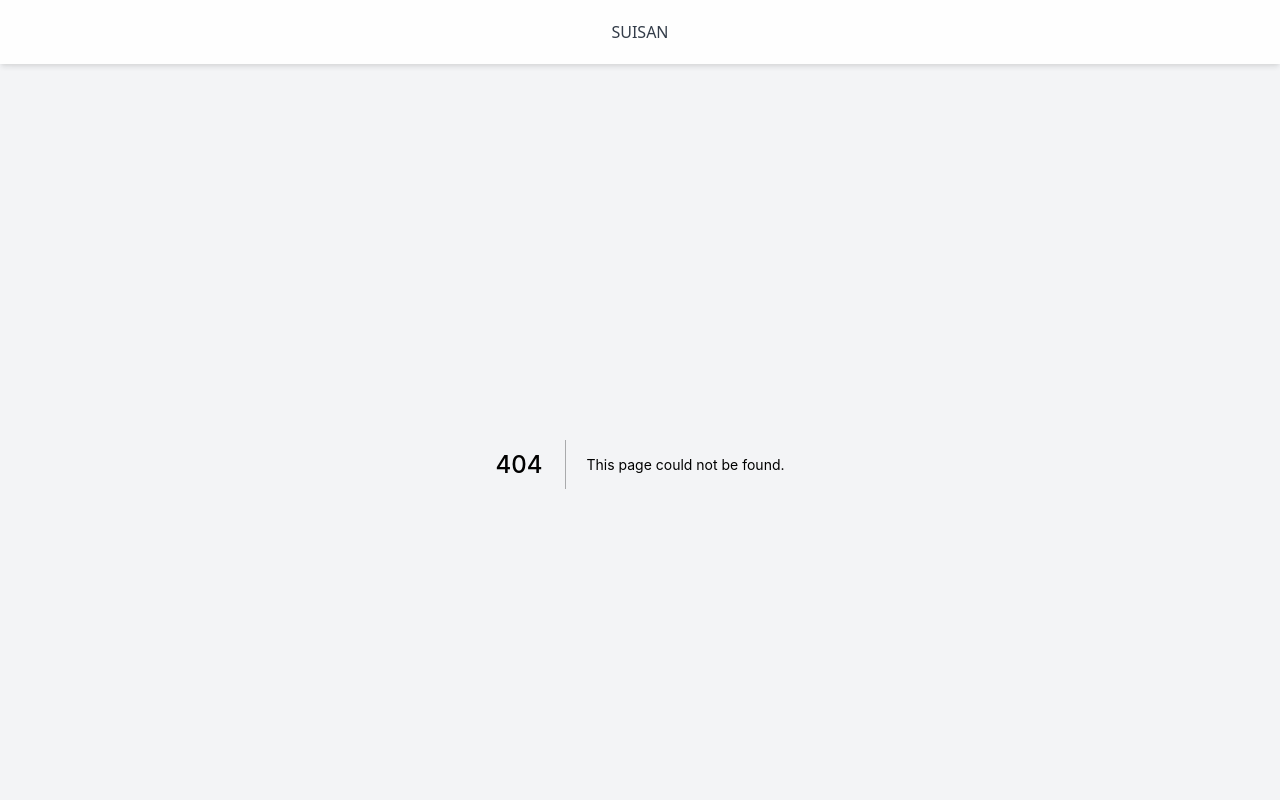
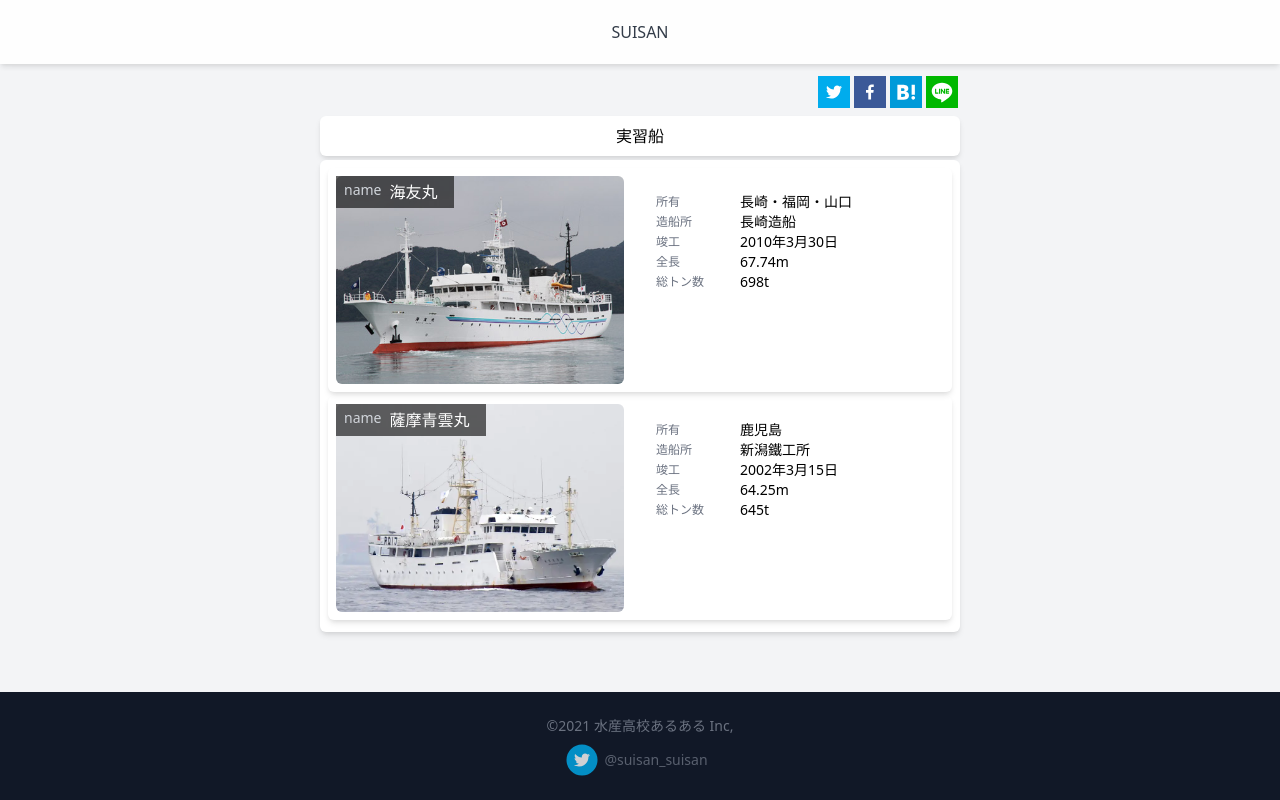
Before and after one commit to ryu-tarow/suisan_school, a Next.js app: page /ship in a window 1280 px wide. Before the commit this address had no page. Shown: the top 800 px of the page. Built offline with nearby package versions, Linux system fonts and the light colour scheme.

Commit message:
add ship page

```diff
--- a/components/UIkit/SchoolLink.tsx
+++ b/components/UIkit/SchoolLink.tsx
@@ -15,11 +15,13 @@ export const SchoolLink = ({
 }: SchoolLinkProps) => {
   return (
     <Link href={link}>
-      <div className="my-1 mx-0.5 hover:opacity-80 duration-300 cursor-pointer relative">
+      <div className="my-0.5 mx-0.5 hover:opacity-80 duration-300 cursor-pointer relative">
         <h4 className="absolute w-full bg-opacity-70 px-4 py-1 bg-black text-white">
           {title}
         </h4>
-        <p className="bottom-0 absolute bg-gray-700 w-full bg-opacity-40 text-white p-2 text-xs shadow-md">{description}</p>
+        <p className="bottom-0 absolute bg-gray-700 w-full bg-opacity-40 text-white p-2 text-xs shadow-md">
+          {description}
+        </p>
         <img className="w-screen h-40 sm:h-48 object-cover" src={img} />
       </div>
     </Link>
--- /dev/null
+++ b/components/UIkit/ShipCard.tsx
@@ -0,0 +1,52 @@
+interface ShipCardProps {
+  shipName: string;
+  img: string;
+  owned: string;
+  made: string;
+  build: string;
+  meter: string;
+  weight: string;
+}
+
+export const ShipCard = ({
+  shipName,
+  img,
+  owned,
+  made,
+  build,
+  meter,
+  weight,
+}: ShipCardProps) => {
+  return (
+    <>
+      <div className="rounded-md shadow-md p-2 sm:flex mb-1 relative">
+        <div className="py-1 flex absolute px-2 bg-black text-white bg-opacity-60">
+          <div className="text-sm text-gray-300">name</div>
+          <h3 className="px-2">{shipName}</h3>
+        </div>
+        <img
+          src={img}
+          className="w-full sm:w-72 h-52 object-cover rounded-md"
+        />
+        <div>
+          <div className="flex sm:px-2 py-4">
+            <div className="px-6 text-gray-500">
+              <p className="text-xs h-5 pt-0.5">所有</p>
+              <p className="text-xs h-5 pt-0.5">造船所</p>
+              <p className="text-xs h-5 pt-0.5">竣工</p>
+              <p className="text-xs h-5 pt-0.5">全長</p>
+              <p className="text-xs h-5 pt-0.5">総トン数</p>
+            </div>
+            <div className="px-3">
+              <p className="text-sm h-5">{owned}</p>
+              <p className="text-sm h-5">{made}</p>
+              <p className="text-sm h-5">{build}</p>
+              <p className="text-sm h-5">{meter}</p>
+              <p className="text-sm h-5">{weight}</p>
+            </div>
+          </div>
+        </div>
+      </div>
+    </>
+  );
+};
--- a/components/UIkit/index.js
+++ b/components/UIkit/index.js
@@ -8,3 +8,4 @@ export { SchoolData } from "components/UIkit/SchoolData";
 export { PhotoCard } from "components/UIkit/PhotoCard";
 export { SchoolLink } from "components/UIkit/SchoolLink";
 export { FamousCard } from "components/UIkit/FamousCard";
+export { ShipCard } from "components/UIkit/ShipCard";
--- a/pages/index.tsx
+++ b/pages/index.tsx
@@ -70,6 +70,12 @@ export default function Home() {
                   title={"有名人"}
                   description={"有名人一覧"}
                 />
+                <SchoolLink
+                  link={"/ship"}
+                  img={"/ship/kaiyumaru.jpg"}
+                  title={"実習船"}
+                  description={"実習船一覧"}
+                />
               </div>
             </div>
           </div>
--- /dev/null
+++ b/pages/ship.tsx
@@ -0,0 +1,63 @@
+import { PageTitle, ShareButton, ShipCard } from "components/UIkit";
+import Head from "next/head";
+
+export default function Famous() {
+  const text = "SUISAN｜実習船";
+  const url = "https://suisan.ml/ship";
+
+  const title = "SUISAN"; //サイトタイトル
+  const image = "top.jpg"; //ページ・SNS画像
+  const pageTitle = "SUISAN"; //ページタイトル
+  const description = "水産高校総合情報サイト｜実習船"; //SNSなどで表示される説明
+
+  return (
+    <>
+      <Head>
+        <meta charSet="utf-8" />
+        <title>{pageTitle}</title>
+        <link rel="icon" href="" />
+
+        <meta name="description" content={description} />
+        <meta httpEquiv="X-UA-Compatible" content="IE=edge" />
+        <meta name="viewport" content="width=device-width,initial-scale=1.0" />
+
+        <meta property="og:site_name" content={title} />
+        <meta property="og:title" content={pageTitle} />
+        <meta property="og:type" content="website" />
+        <meta property="og:url" content={url} />
+        <meta property="og:image" content={`https://suisan.ml/${image}`} />
+        <meta property="og:description" content={description} />
+        <meta property="og:locale" content="ja_JP" />
+
+        {/* TwitterCardの設定 */}
+        <meta name="twitter:card" content="summary_large_image" />
+        <meta name="twitter:site" content="@msrmmn" />
+        <meta property="twitter:image" content={`https://suisan.ml/${image}`} />
+      </Head>
+      <div className="mt-2.5 m-auto max-w-screen-sm w-11/12">
+        <ShareButton text={text} url={url} />
+        <PageTitle text={"実習船"} />
+        <div className="bg-white p-2 shadow-md rounded-md mb-5">
+          <ShipCard
+            shipName={"海友丸"}
+            img={"ship/kaiyumaru.jpg"}
+            owned={"長崎・福岡・山口"}
+            made={"長崎造船"}
+            build={"2010年3月30日"}
+            meter={"67.74m"}
+            weight={"698t"}
+          />
+          <ShipCard
+            shipName={"薩摩青雲丸"}
+            img={"ship/satumaseiun.png"}
+            owned={"鹿児島"}
+            made={"新潟鐵工所"}
+            build={"2002年3月15日"}
+            meter={"64.25m"}
+            weight={"645t"}
+          />
+        </div>
+      </div>
+    </>
+  );
+}
```
Also changed, not shown: pages/school/okinawa.tsx (+4 -7 lines), public/ship/kaiyumaru.jpg (added), public/ship/satumaseiun.png (added).
